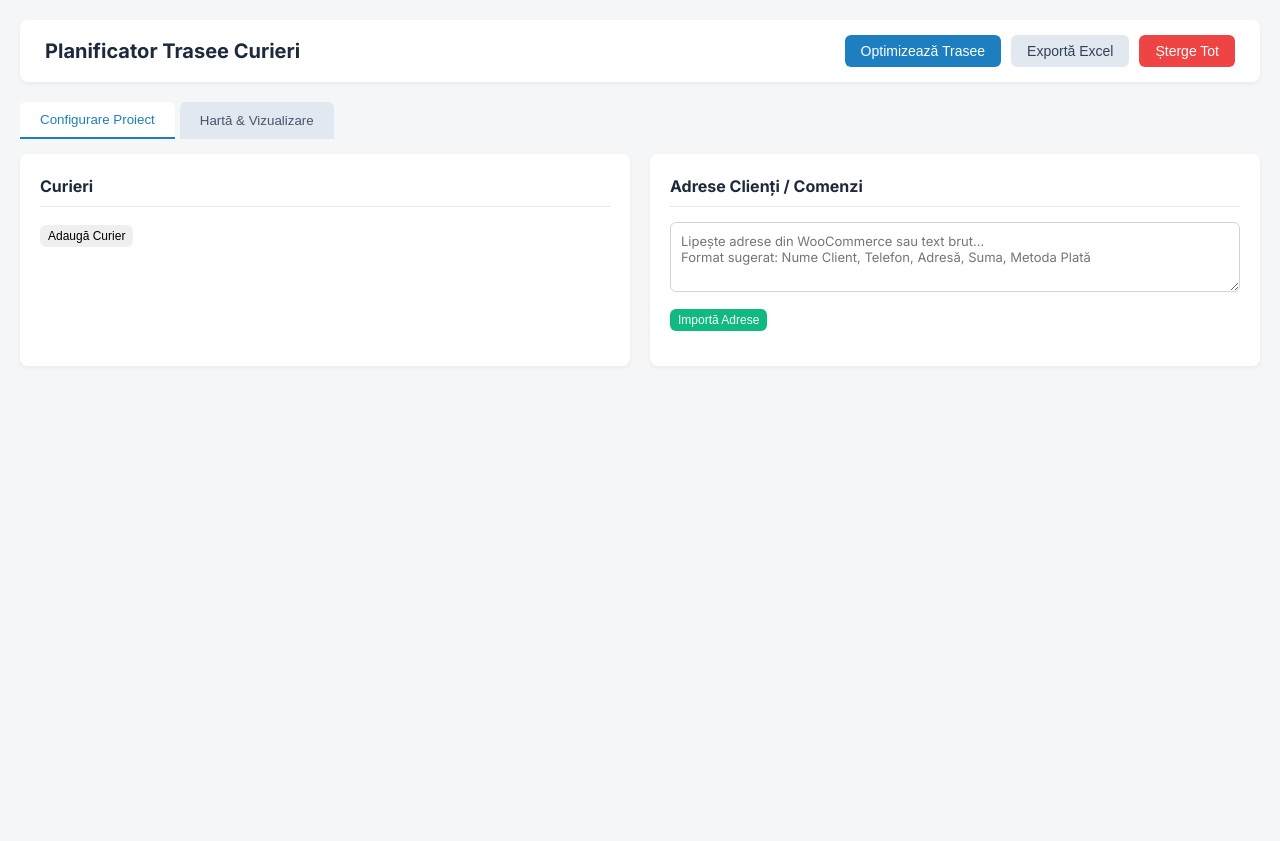
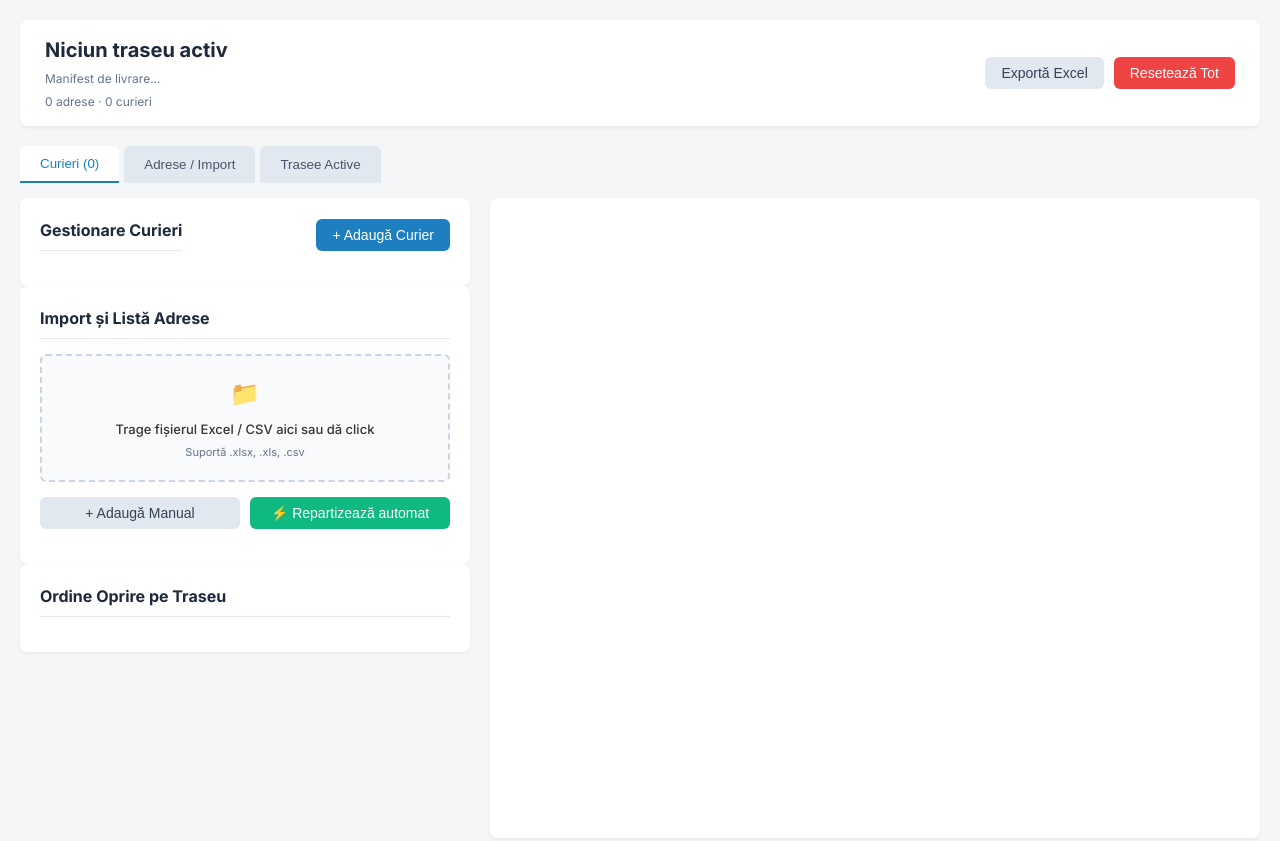
Before and after one commit to opreaalinaandreea-code/routeapp, a plain HTML site: page index.html in a window 1280 px wide. Before the commit the page ends 800 px from the top, so only its background shows below. Drawn offline with nearby package versions, Linux system fonts and the light colour scheme; a script that the page names is missing.

Commit message:
Update index.html

```diff
--- a/index.html
+++ b/index.html
@@ -4,86 +4,132 @@
   <meta charset="UTF-8">
   <meta name="viewport" content="width=device-width, initial-scale=1.0">
   <title>Planificator Trasee Curieri</title>
-    <!-- Leaflet CSS -->
+
+  <!-- Leaflet CSS pentru Hartă -->
   <link rel="stylesheet" href="https://unpkg.com/leaflet@1.9.4/dist/leaflet.css" />
-    <!-- Google Fonts -->
-    <link href="https://fonts.googleapis.com/css2?family=Inter:wght@400;500;600;700&display=swap" rel="stylesheet">
+
+  <!-- Google Fonts & JetBrains Mono (cerut în JS pentru afișarea sumelor) -->
+  <link href="https://fonts.googleapis.com/css2?family=Inter:wght@400;500;600;700&family=JetBrains+Mono:wght@400;600&display=swap" rel="stylesheet">
+
   <link rel="stylesheet" href="styles.css">
 </head>
 <body>
+
   <div class="app-container">
+
+    <!-- HEADER / BARA DE SUS -->
     <header class="app-header">
       <div class="header-main">
-                <h1>Planificator Trasee Curieri</h1>
-                <span id="date-stamp" class="date-stamp"></span>
+        <h1 id="mapTitle">Niciun traseu activ</h1>
+        <span id="dateStamp" class="date-stamp">Manifest de livrare...</span>
+        <div id="mapSub" style="font-size: 12px; color: #64748b; margin-top: 4px;">0 adrese · 0 curieri</div>
       </div>
-            <div class="action-bar" id="action-bar">
-                <button id="btn-optimize" class="btn btn-primary">Optimizează Trasee</button>
-                <button id="btn-export" class="btn btn-secondary">Exportă Excel</button>
-                <button id="btn-clear" class="btn btn-danger">Șterge Tot</button>
+      <div class="action-bar">
+        <button id="exportBtn" class="btn btn-secondary" disabled>Exportă Excel</button>
+        <button id="resetBtn" class="btn btn-danger">Resetează Tot</button>
       </div>
     </header>
 
-        <main class="app-content">
-            <!-- Tabs Navigation -->
+    <!-- NAVIGARE NAV (TAB-URI) -->
     <div class="tabs-nav">
-                <button class="tab-btn active" data-tab="tab-config">Configurare Proiect</button>
-                <button class="tab-btn" data-tab="tab-map">Hartă & Vizualizare</button>
+      <button class="tab tab-btn active" data-panel="panel-curieri">Curieri (<span id="courierCount">0</span>)</button>
+      <button class="tab tab-btn" data-panel="panel-adrese">Adrese / Import</button>
+      <button class="tab tab-btn" data-panel="panel-trasee">Trasee Active</button>
     </div>
 
-            <!-- Tab: Configurare -->
-            <div id="tab-config" class="tab-content active">
-                <div class="config-grid">
-                    <!-- Panou Curieri -->
-                    <section class="panel" id="courier-panel">
-                        <h2>Curieri</h2>
-                        <div class="panel-actions">
-                            <button id="btn-add-courier" class="btn btn-small">Adaugă Curier</button>
+    <!-- CONȚINUT PRINCIPAL (Zonă Split: Stânga Panouri / Dreapta Hartă) -->
+    <div class="main-layout" style="display: grid; grid-template-columns: 450px 1fr; gap: 20px; align-items: start;">
+
+      <!-- COLOANA STÂNGA: PANOURILE DINAMICE -->
+      <div class="panels-column">
+
+        <!-- TAB 1: PANOU CURIERI -->
+        <div id="panel-curieri" class="panel active">
+          <div style="display:flex; justify-content:space-between; align-items:center; margin-bottom:15px;">
+            <h2 style="margin:0; font-size:16px;">Gestionare Curieri</h2>
+            <button id="addCourierBtn" class="btn btn-primary btn-sm">+ Adaugă Curier</button>
           </div>
-                        <div id="couriers-list" class="list-container">
-                            <!-- Curierii se adaugă din JS -->
-                        </div>
-                    </section>
-
-                    <!-- Panou Adrese -->
-                    <section class="panel" id="address-panel">
-                        <h2>Adrese Clienți / Comenzi</h2>
-                        <div class="panel-actions">
-                            <textarea id="bulk-address-input" placeholder="Lipește adrese din WooCommerce sau text brut...&#10;Format sugerat: Nume Client, Telefon, Adresă, Suma, Metoda Plată" rows="3"></textarea>
-                            <button id="btn-import-addresses" class="btn btn-small btn-success">Importă Adrese</button>
-                        </div>
-                        <div id="addresses-list" class="list-container">
-                            <!-- Adresele se adaugă din JS -->
-                        </div>
-                    </section>
+          <div id="courierList" class="list-container">
+            <!-- Cardurile de curieri se generează din JS -->
           </div>
         </div>
 
-            <!-- Tab: Hartă și Rezultate -->
-            <div id="tab-map" class="tab-content">
-                <div class="map-grid">
-                    <!-- Zona Hărții -->
-                    <div id="map-container">
-                        <div id="map"></div>
+        <!-- TAB 2: PANOU ADRESE & IMPORT -->
+        <div id="panel-adrese" class="panel">
+          <h2 style="font-size:16px; margin-bottom:15px;">Import și Listă Adrese</h2>
+
+          <!-- Zonă Dropzone pentru Excel / CSV -->
+          <div id="dropzone" class="dropzone" style="border: 2px dashed #cbd5e1; padding: 20px; text-align: center; border-radius: 6px; cursor: pointer; background: #f8fafc; margin-bottom: 15px;">
+            <div class="es-icon" style="font-size: 24px; margin-bottom: 8px;">📁</div>
+            <div style="font-weight: 500; font-size: 13px;">Trage fișierul Excel / CSV aici sau dă click</div>
+            <div style="font-size: 11px; color: #64748b; margin-top: 4px;">Suportă .xlsx, .xls, .csv</div>
+            <input type="file" id="fileInput" accept=".csv, .xlsx, .xls" style="display: none;">
           </div>
 
-                    <!-- Rezultate Rute -->
-                    <section class="panel" id="route-panel">
-                        <h2>Sumar Trasee & Distribuție</h2>
-                        <div id="routes-summary" class="routes-summary-container">
-                            <!-- Rezumatul rutelor din JS -->
+          <div style="display: flex; gap: 10px; margin-bottom: 15px;">
+            <button id="addManualBtn" class="btn btn-secondary btn-sm" style="flex: 1;">+ Adaugă Manual</button>
+            <button id="autoAssignBtn" class="btn btn-success btn-sm" style="flex: 1;">⚡ Repartizează automat</button>
           </div>
-                    </section>
+
+          <!-- Secțiune Geocodare (Apare doar când sunt adrese în așteptare) -->
+          <div id="geocodeSection" style="display: none; background: #eff6ff; padding: 12px; border-radius: 6px; margin-bottom: 15px; border: 1px solid #bfdbfe;">
+            <button id="geocodeBtn" class="btn btn-primary btn-block btn-sm" style="width: 100%;">Localizează adresele</button>
+            <div id="geocodeStatus" style="display: none; align-items: center; justify-content: center; gap: 8px; font-size: 13px; color: #1e40af;">
+              <span class="spinner">⏳</span> <span>Se procesează...</span>
             </div>
           </div>
-        </main>
+
+          <!-- Listă Adrese brute -->
+          <div id="addrList" class="list-container">
+            <!-- Adresele se încarcă din JS -->
+          </div>
         </div>
 
-    <!-- Leaflet JS -->
+        <!-- TAB 3: PANOU SUMAR TRASEE OPTIMIZATE -->
+        <div id="panel-trasee" class="panel">
+          <h2 style="font-size:16px; margin-bottom:15px;">Ordine Oprire pe Traseu</h2>
+          <div id="routeSummary">
+            <!-- Traseele ordonate și timpii estimați apar aici din JS -->
+          </div>
+        </div>
+
+        <!-- Pop-up Selector Coloane / Formular Adăugare Manuală (Folosit masiv în JS) -->
+        <div id="columnPicker" class="panel" style="display: none; margin-top: 15px; background: #fff; border: 1px solid #cbd5e1; box-shadow: 0 4px 6px -1px rgba(0,0,0,0.1);">
+          <!-- Se injectează din JS în showColumnMapper() și showManualAddForm() -->
+        </div>
+
+      </div>
+
+      <!-- COLOANA DREAPTA: HARTA ȘI LEGENDA -->
+      <div class="map-column" style="position: sticky; top: 20px;">
+        <div id="map-container" style="background: #ffffff; padding: 10px; border-radius: 8px; box-shadow: 0 2px 4px rgba(0,0,0,0.05); position: relative;">
+
+          <!-- Elementul fizic al hărții cerut de Leaflet -->
+          <div id="map" style="width: 100%; height: calc(100vh - 180px); min-height: 500px; border-radius: 6px;"></div>
+
+          <!-- Legendă Trasee pe Hartă -->
+          <div id="mapLegend" style="display: none; position: absolute; bottom: 25px; left: 25px; z-index: 1000; background: rgba(255,255,255,0.95); padding: 12px; border-radius: 6px; box-shadow: 0 2px 8px rgba(0,0,0,0.15); max-width: 250px; font-size: 12px;">
+            <!-- Se generează din JS în redrawMap() -->
+          </div>
+
+        </div>
+      </div>
+
+    </div>
+  </div>
+
+  <!-- TOAST NOTIFICATIONS (Elementul cerut de showToast din JS) -->
+  <div id="toast" class="toast" style="position: fixed; bottom: 20px; right: 20px; z-index: 9999; background: #1e293b; color: #fff; padding: 12px 20px; border-radius: 6px; font-size: 13px; box-shadow: 0 4px 12px rgba(0,0,0,0.15); display: none; transition: all 0.3s;"></div>
+
+  <!-- DEPENDENȚE EXTERNE -->
+  <!-- PapaParse pentru fisierele CSV -->
+  <script src="https://cdnjs.cloudflare.com/ajax/libs/PapaParse/5.4.1/papaparse.min.js"></script>
+  <!-- SheetJS pentru Excel (.xlsx) -->
+  <script src="https://cdn.jsdelivr.net/npm/xlsx@0.18.5/dist/xlsx.full.min.js"></script>
+  <!-- Leaflet JS pentru Hartă -->
   <script src="https://unpkg.com/leaflet@1.9.4/dist/leaflet.js"></script>
-    <!-- SheetJS (XLSX) pentru Export -->
-    <script src="https://cdn.jsdelivr.net/npm/xlsx@0.18.5/dist/xlsx.full.min.js"></script>
-    <!-- Scriptul principal al aplicației -->
+
+  <!-- Codul aplicației tale -->
   <script src="app.js"></script>
 </body>
 </html>
```
Lines whose indentation alone changed are shown as unchanged.
